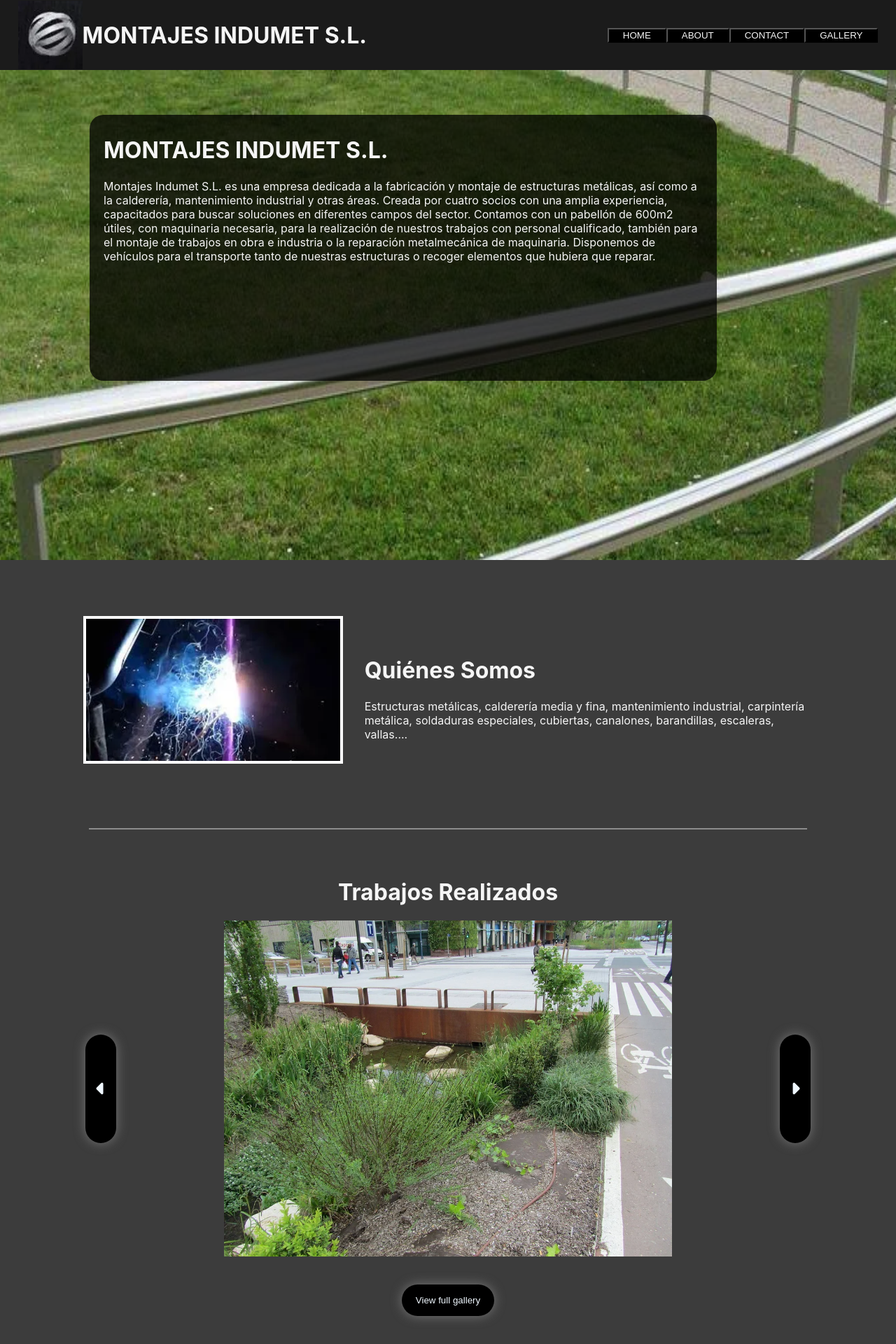
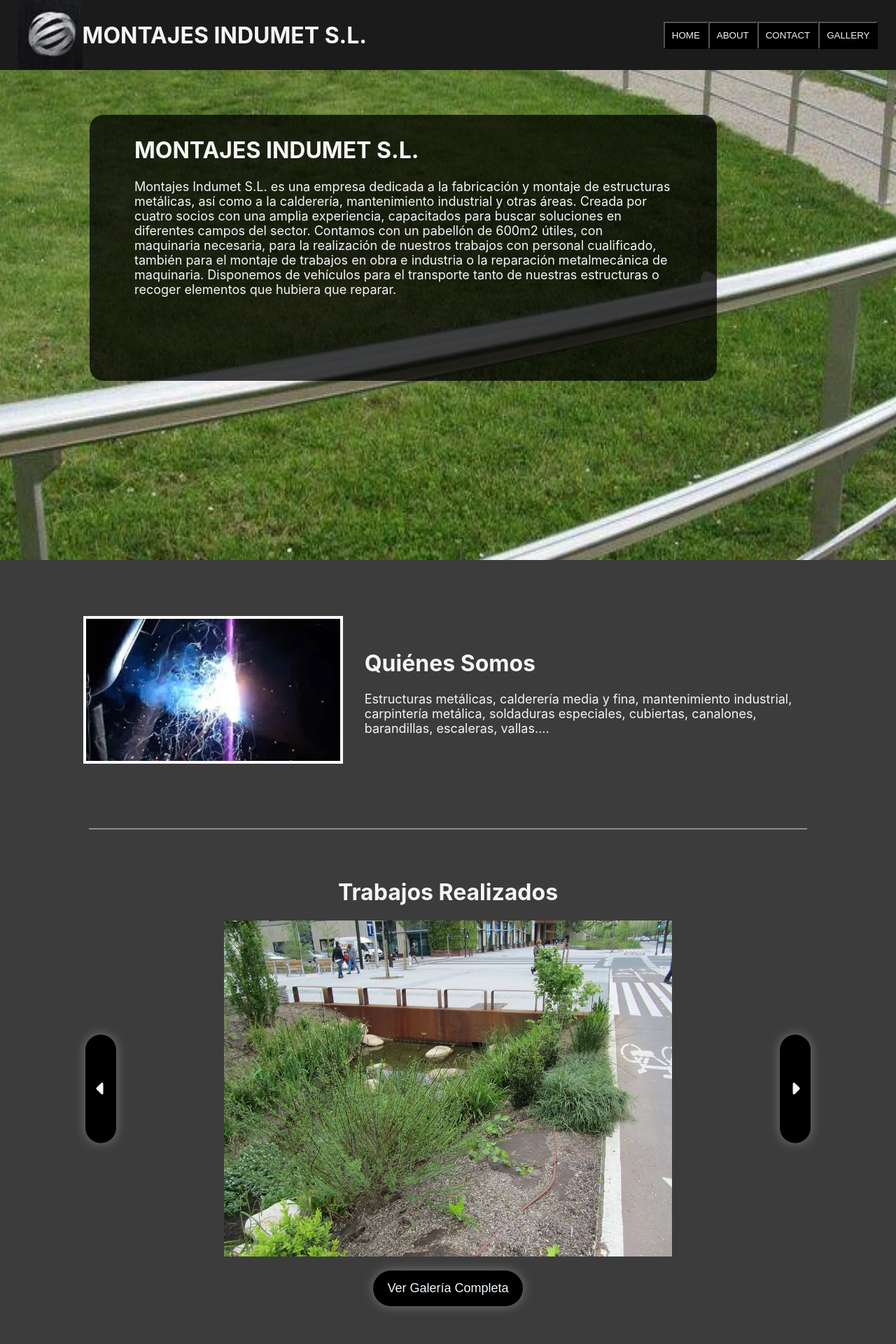
Before and after one commit to Oliver343/montajes-indumet-sl, a React (Create React App) app: page / in a window 1280 px wide. Shown: the top 1920 px of the page at 70% size. Built offline with nearby package versions, Linux system fonts and the light colour scheme.

Commit message:
style changes

```diff
--- a/src/components/PosterBoard.jsx
+++ b/src/components/PosterBoard.jsx
@@ -3,7 +3,7 @@
         <div className="poster-board">
             <div className="poster-text-box">
                 <h1>MONTAJES INDUMET S.L.</h1>
-
+                <p className="body-text-text">
                 Montajes Indumet S.L. es una empresa dedicada a la fabricación y montaje de estructuras metálicas,
                  así como a la calderería, mantenimiento industrial y otras áreas.
                    Creada por cuatro socios con una amplia experiencia, capacitados
@@ -13,6 +13,7 @@
                       también para el montaje de trabajos en obra e industria o la
                        reparación metalmecánica de maquinaria.  Disponemos de vehículos para el
                         transporte tanto de nuestras estructuras o recoger elementos que hubiera que reparar.
+                </p>
             </div>
         </div>
     )
--- a/src/pages/Gallery.jsx
+++ b/src/pages/Gallery.jsx
@@ -28,7 +28,7 @@
         </div>
         <br />
         <div className='site-gallery'>
-                            <button className='header-button' onClick={props.handleHome}>View full gallery</button>
+                            <button className='header-button' onClick={props.handleHome}>Volver a Página Principal</button>
         </div>
         <br />
         </>
--- a/src/pages/WholeSite.css
+++ b/src/pages/WholeSite.css
@@ -31,18 +31,19 @@
 }
 
 .header-link{
-    padding-left: 20px;
-    padding-right: 20px;
+    padding: 10px;
+    padding-left: 10px;
+    padding-right: 10px;
     color: whitesmoke;
     background-color: black;
     border: 2px white bottom;
 }
 
 .header-button{
+    font-size: large;
     padding: 15px;
     padding-left: 20px;
     padding-right: 20px;
-    margin: 20px;
     border-radius: 50px;
     border: none;
     background-color: rgba(0, 0, 0);
@@ -65,8 +66,8 @@
 .poster-text-box {
     background-color: rgba(0, 0, 0, 0.75);
     border-radius: 20px;
-    padding-left: 20px;
-    padding-right: 20px;
+    padding-left: 5%;
+    padding-right: 5%;
     padding-top: 10px;
     padding-bottom: 10px;
     margin-left: 10%;
@@ -89,6 +90,10 @@
 .body-text {
     width: 50%;
     padding-left: 3%;
+}
+
+.body-text-text {
+    font-size: large;
 }
 
 .site-gallery {
--- a/src/pages/WholeSite.jsx
+++ b/src/pages/WholeSite.jsx
@@ -78,9 +78,11 @@
                             </div>
                             <div className='body-text' >
                                 <h1 className='title-text' >Quiénes Somos</h1>
-                                Estructuras metálicas, calderería media y fina, mantenimiento industrial,
-                                carpintería metálica, soldaduras especiales, cubiertas, canalones, barandillas,
-                                escaleras, vallas....
+                                <p className='body-text-text'>
+                                    Estructuras metálicas, calderería media y fina, mantenimiento industrial,
+                                    carpintería metálica, soldaduras especiales, cubiertas, canalones, barandillas,
+                                    escaleras, vallas....
+                                </p>
                             </div>
                         </div>
                         <br />
@@ -98,7 +100,7 @@
                         </div>
                         <br />
                         <div className='site-gallery'>
-                            <button className='header-button' onClick={handleGallery}>View full gallery</button>
+                            <button className='header-button' onClick={handleGallery}>Ver Galería Completa</button>
                         </div>
                         <br />
                         <br />
```
